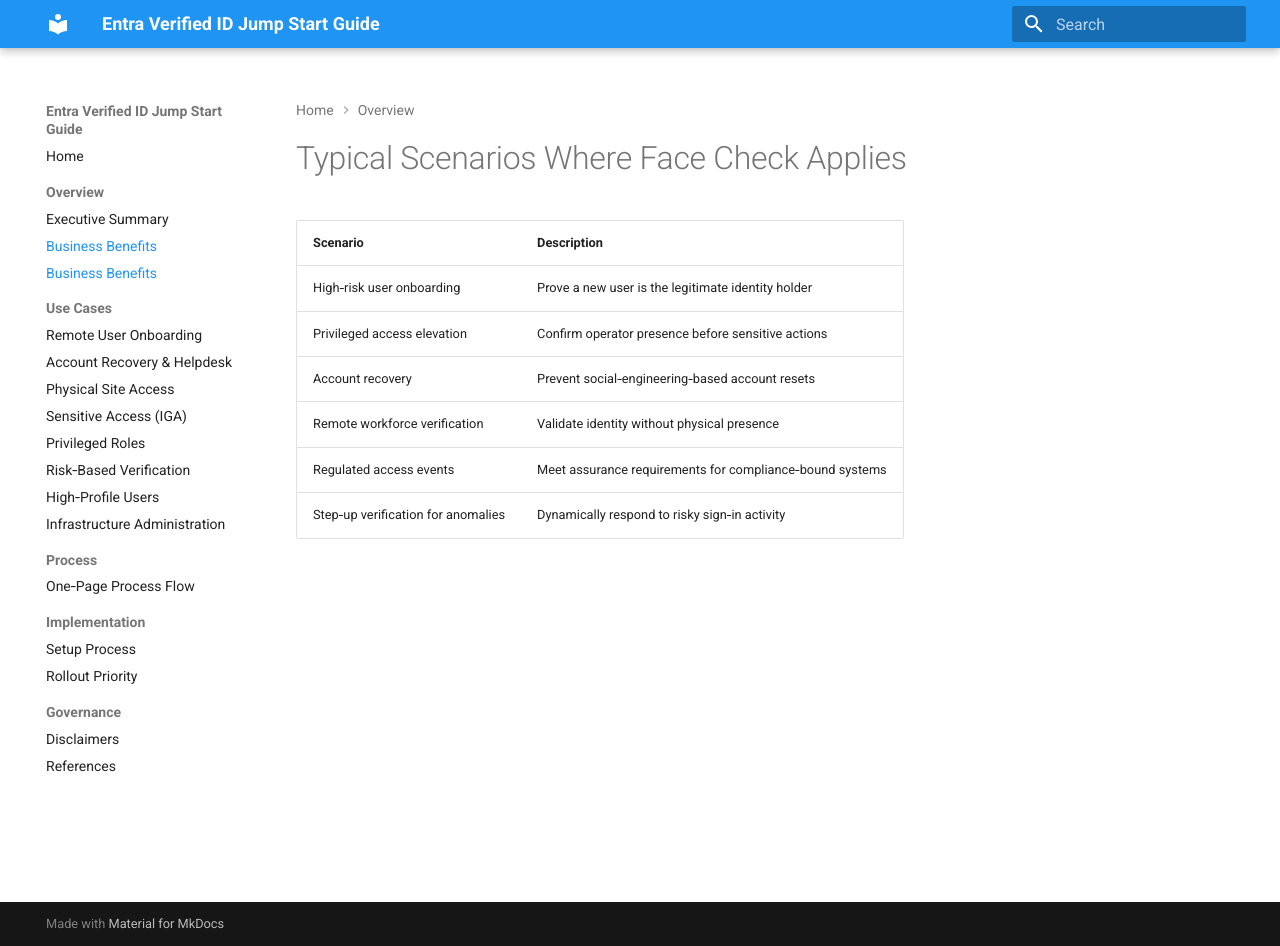
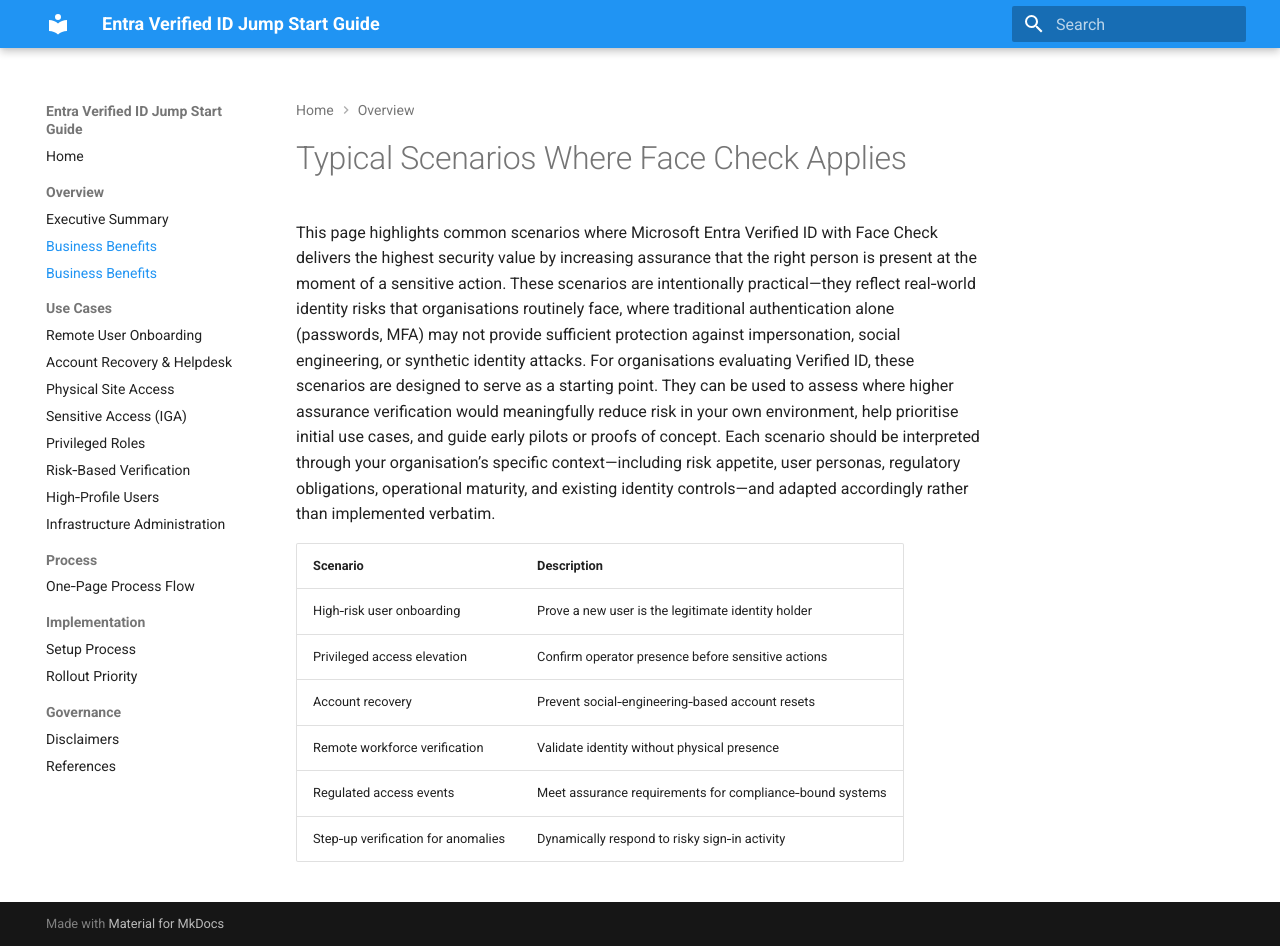
Before and after one commit to microsoft/VerifiedIDJumpStart, an MkDocs documentation site: the page built from docs/01-overview/scenarios.md, in a window 1280 px wide and 946 px high. Built offline with MkDocs 1.6.1 and Material for MkDocs 9.7.7, drawn with Linux system fonts in a browser that asks for light colours.

Commit message:
Update scenarios.md

```diff
--- a/docs/01-overview/scenarios.md
+++ b/docs/01-overview/scenarios.md
@@ -1,4 +1,7 @@
 # Typical Scenarios Where Face Check Applies
+
+This page highlights common scenarios where Microsoft Entra Verified ID with Face Check delivers the highest security value by increasing assurance that the right person is present at the moment of a sensitive action. These scenarios are intentionally practical—they reflect real‑world identity risks that organisations routinely face, where traditional authentication alone (passwords, MFA) may not provide sufficient protection against impersonation, social engineering, or synthetic identity attacks.
+For organisations evaluating Verified ID, these scenarios are designed to serve as a starting point. They can be used to assess where higher assurance verification would meaningfully reduce risk in your own environment, help prioritise initial use cases, and guide early pilots or proofs of concept. Each scenario should be interpreted through your organisation’s specific context—including risk appetite, user personas, regulatory obligations, operational maturity, and existing identity controls—and adapted accordingly rather than implemented verbatim.
 
 | Scenario | Description |
 |--------|-------------|
```
